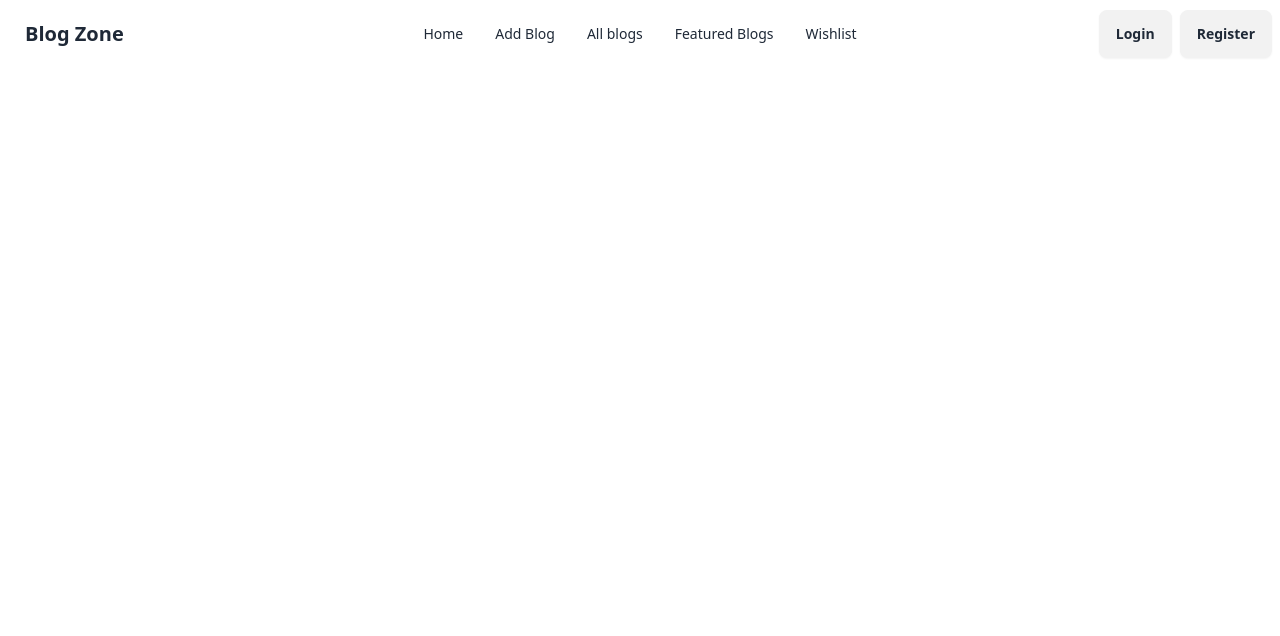
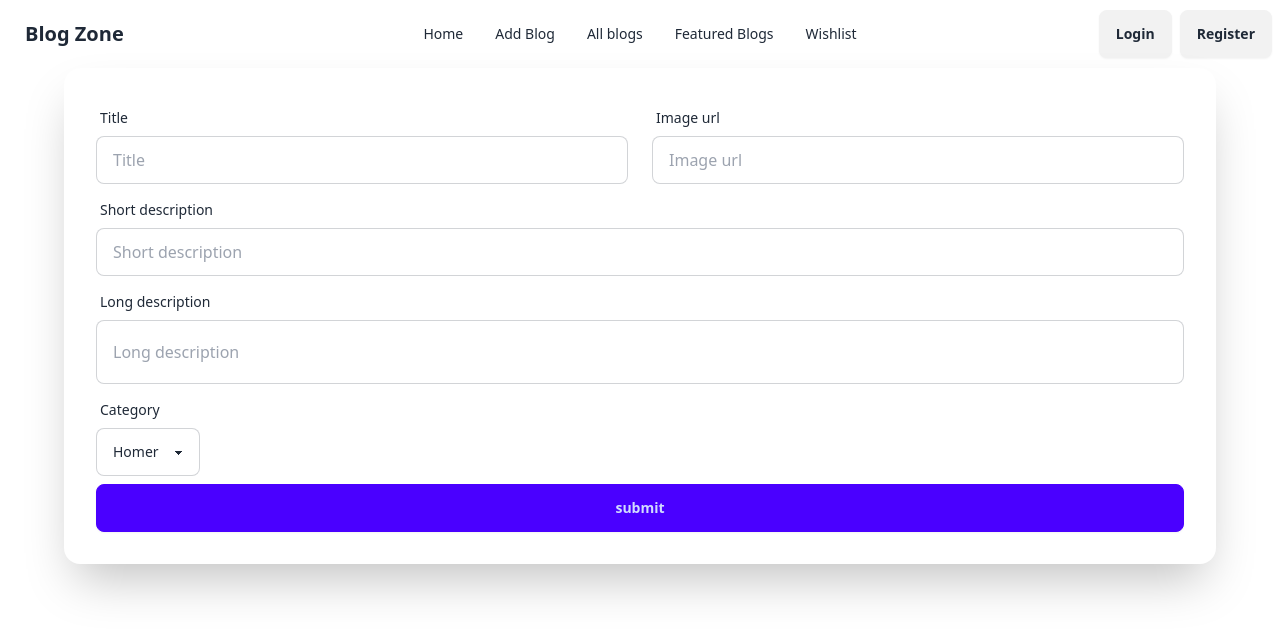
Before and after one commit to Rahim-Ashraf/blog-zone-client, a React (Vite) app: page /add-blog in a window 1280 px wide. Shown: the top 636 px of the page. Built offline with nearby package versions, Linux system fonts and the light colour scheme; no server answers.

Commit message:
display data to details page

```diff
--- a/src/Routes/Routes.jsx
+++ b/src/Routes/Routes.jsx
@@ -41,7 +41,8 @@ const router = createBrowserRouter([
             },
             {
                 path: "/blog-details/:id",
-                element: <BlogDetails></BlogDetails>
+                element: <BlogDetails></BlogDetails>,
+                loader:({params})=> fetch(`http://localhost:5000/blog-details/${params.id}`)
             }
         ]
     },
--- a/src/pages/AddBlog/AddBlog.jsx
+++ b/src/pages/AddBlog/AddBlog.jsx
@@ -1,9 +1,82 @@
+import axios from "axios";
+import { useContext } from "react";
+import { AuthContext } from "../../Provider/Provider";
 
 
 const AddBlog = () => {
+    const { user } = useContext(AuthContext)
+    console.log(user)
+    const email = user?.email
+    const ownerName = user?.displayName
+    const ownerProfile = user?.photoURL
+    const handleAddSpot = e => {
+        e.preventDefault();
+        const form = e.target;
+        const title = form.title.value;
+        const image_url = form.image_url.value;
+        const short_description = form.short_description.value;
+        const long_description = form.long_description.value;
+        const category = form.category.value;
+        const data = {
+            title,
+            image_url,
+            short_description,
+            long_description,
+            category,
+            email,
+            ownerName,
+            ownerProfile
+        }
+        axios.post("http://localhost:5000/add-blog", data)
+            .then(data => console.log(data.data))
+    }
     return (
-        <div>
+        <div className="card shrink-0 w-full max-w-6xl mx-auto shadow-2xl bg-base-100">
+            <form className="card-body" onSubmit={handleAddSpot}>
+                <div className="md:flex gap-6">
+                    <div className="form-control w-full">
+                        <label className="label">
+                            <span className="label-text">Title</span>
+                        </label>
+                        <input name="title" placeholder="Title" className="input input-bordered" required />
 
+                    </div>
+                    <div className="form-control w-full">
+                        <label className="label">
+                            <span className="label-text">Image url</span>
+                        </label>
+                        <input name="image_url" placeholder="Image url" className="input input-bordered" required />
+
+                    </div>
+                </div>
+                <div className="form-control w-full">
+                    <label className="label">
+                        <span className="label-text">Short description</span>
+                    </label>
+                    <input name="short_description" placeholder="Short description" className="input input-bordered" required />
+
+                </div>
+                <div className="form-control w-full">
+                    <label className="label">
+                        <span className="label-text">Long description</span>
+                    </label>
+                    <input name="long_description" placeholder="Long description" className="input input-bordered h-16" required />
+
+                </div>
+
+
+                <label className="form-control">
+                    <div className="label">
+                        <span className="label-text">Category</span>
+                    </div>
+                    <select name="category" className="select select-bordered w-fit">
+                        <option value="Homer">Homer</option>
+                        <option value="Marge">Marge</option>
+                        <option value="Bart">Bart</option>
+                    </select>
+                </label>
+                <input className="btn btn-primary" type="submit" value="submit" />
+            </form>
         </div>
     );
 };
--- a/src/pages/AllBlogs/AllBlogs.jsx
+++ b/src/pages/AllBlogs/AllBlogs.jsx
@@ -27,7 +27,7 @@ const AllBlogs = () => {
             <div className="grid grid-cols-1 md:grid-cols-2 lg:grid-cols-3 gap-4 md:gap-10">
 
                 {allBlogs?.map(blog => <div key={blog._id}>
-                    <div className="card card-compact w-96 bg-base-100 shadow-xl">
+                    <div className="flex p-4 rounded-md items-center bg-base-100 shadow-xl">
                         <figure><img src={blog.image} alt="Shoes" /></figure>
                         <div className="card-body">
                             <h2 className="card-title">{blog.title}</h2>
--- a/src/pages/BlogDetails/BlogDetails.jsx
+++ b/src/pages/BlogDetails/BlogDetails.jsx
@@ -1,21 +1,27 @@
-import { useQuery } from "@tanstack/react-query";
-import axios from "axios";
-import { useLoaderData, useParams } from "react-router-dom";
+import { useLoaderData } from "react-router-dom";
 
 
 const BlogDetails = () => {
-    const {id} = useParams()
-
-    const { data: blogDetails } = useQuery({
-        queryKey: ["blogDetails"],
-        queryFn: async () => {
-            const data = await axios.get(`http://localhost:5000/blog-details/${id}`);
-            return data.data;
-        }
-    })
-    console.log(blogDetails)
+    const blogDetails = useLoaderData()
     return (
         <div>
+            <div className="card shadow-xl p-4">
+                <div className="lg:flex">
+                    <div className="w-full">
+                        <img className="rounded-lg" src={blogDetails.image_url} alt="" />
+                    </div>
+                    <div className="card-body w-full">
+                        <h2 className="text-4xl text-cyan-600 font-bold mb-4">{blogDetails.title}</h2>
+                        <div className="flex gap-2 items-center font-bold">
+                            <p>{blogDetails.short_description}</p>
+                        </div>
+                        <p>{blogDetails.long_description}</p>
+                    </div>
+                </div>
+                <div>
+                    <p>comments</p>
+                </div>
+            </div>
 
         </div>
     );
--- a/src/pages/FeaturedBlogs/FeaturedBlogs.jsx
+++ b/src/pages/FeaturedBlogs/FeaturedBlogs.jsx
@@ -1,9 +1,39 @@
-import React from 'react';
+import { useQuery } from "@tanstack/react-query";
+import axios from "axios";
+
 
 const FeaturedBlogs = () => {
+    const { data: featuredBlogs } = useQuery({
+        queryKey: ['recentBlogs'],
+        queryFn: async () => {
+            const res = await axios.get('http://localhost:5000/recent-blogs');
+            return res.data
+        }
+    })
+
     return (
-        <div>
-
+        <div className="overflow-x-auto">
+            <table className="table">
+                {/* head */}
+                <thead>
+                    <tr>
+                        <th></th>
+                        <th>Blog Title</th>
+                        <th>Blog Owner</th>
+                        <th>owner Profile</th>
+                    </tr>
+                </thead>
+                <tbody>
+                    {
+                        featuredBlogs?.map((blog, idx) => <tr key={blog._id}>
+                            <th>{idx + 1}</th>
+                            <th>{blog.title}</th>
+                            <td>{blog.location}</td>
+                            <td>{blog.tourists_spot_name}</td>
+                        </tr>)
+                    }
+                </tbody>
+            </table>
         </div>
     );
 };
--- a/src/pages/Home/Home.jsx
+++ b/src/pages/Home/Home.jsx
@@ -11,7 +11,7 @@ const Home = () => {
             return res.data
         }
     })
-
+    console.log(recentBlogs)
     return (
         <div>
             {/* banner */}
@@ -29,7 +29,7 @@ const Home = () => {
             {/* recent blogs */}
             <div className="grid grid-cols-1 md:grid-cols-2 lg:grid-cols-3 gap-4">
                 {recentBlogs?.map(blog => <div key={blog._id}>
-                    <div className="card card-compact w-96 bg-base-100 shadow-xl">
+                    <div className="flex p-4 rounded-md items-center bg-base-100 shadow-xl">
                         <figure><img src={blog.image} alt="Shoes" /></figure>
                         <div className="card-body">
                             <h2 className="card-title">{blog.title}</h2>
```
